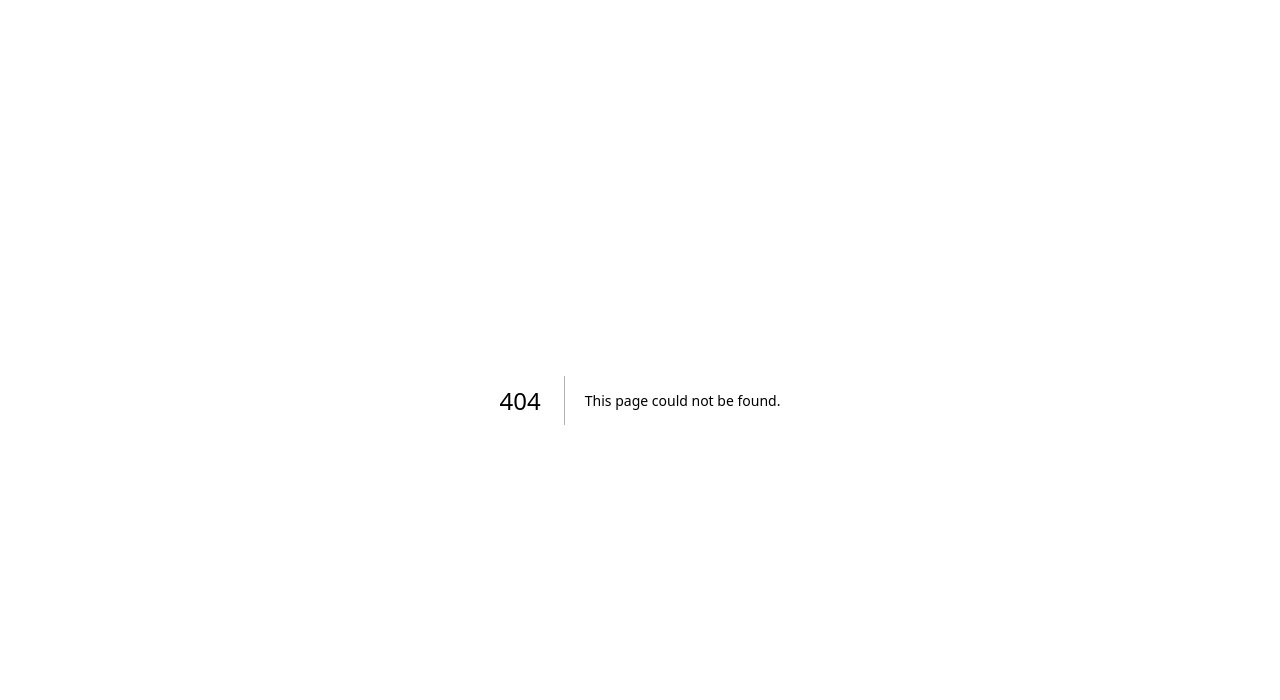
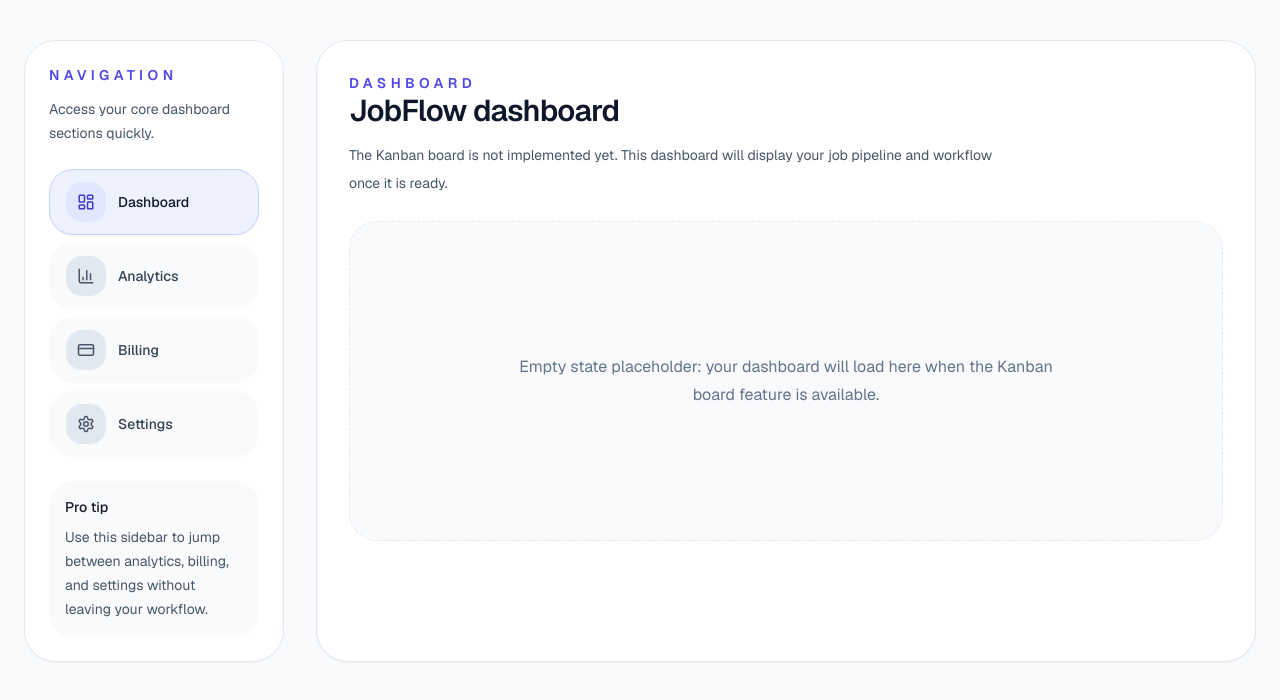
Before and after one commit to weasy1as/JobTrackerSaas, a Next.js app: page /dashboard in a window 1280 px wide. Before the commit this address had no page. Shown: the top 700 px of the page. Built offline with nearby package versions, Linux system fonts and the light colour scheme; no server answers.

Commit message:
created sidebar

```diff
--- /dev/null
+++ b/app/dashboard/page.tsx
@@ -0,0 +1,35 @@
+import FloatingSidebar from "@/components/navigation/FloatingSidebar";
+
+export default function DashboardPage() {
+  return (
+    <main className="min-h-screen bg-slate-50">
+      <div className="mx-auto grid max-w-7xl gap-8 px-6 py-10 lg:grid-cols-[260px_minmax(0,1fr)]">
+        <FloatingSidebar />
+
+        <section className="rounded-[2rem] border border-slate-200 bg-white p-8 shadow-sm">
+          <div className="flex flex-col gap-6">
+            <div>
+              <p className="text-sm font-semibold uppercase tracking-[0.32em] text-indigo-600">
+                Dashboard
+              </p>
+              <h1 className="text-3xl font-semibold tracking-tight text-slate-900">
+                JobFlow dashboard
+              </h1>
+              <p className="mt-3 max-w-2xl text-sm leading-7 text-slate-600">
+                The Kanban board is not implemented yet. This dashboard will
+                display your job pipeline and workflow once it is ready.
+              </p>
+            </div>
+
+            <div className="flex min-h-[320px] items-center justify-center rounded-[1.75rem] border border-dashed border-slate-200 bg-slate-50 p-10 text-center text-slate-500">
+              <p className="max-w-xl text-base leading-7">
+                Empty state placeholder: your dashboard will load here when the
+                Kanban board feature is available.
+              </p>
+            </div>
+          </div>
+        </section>
+      </div>
+    </main>
+  );
+}
--- /dev/null
+++ b/components/navigation/FloatingSidebar.tsx
@@ -0,0 +1,69 @@
+"use client";
+
+import { usePathname } from "next/navigation";
+import { BarChart3, CreditCard, LayoutDashboard, Settings } from "lucide-react";
+
+import SidebarItem from "@/components/navigation/SidebarItem";
+
+const navItems = [
+  {
+    href: "/dashboard",
+    label: "Dashboard",
+    Icon: LayoutDashboard,
+  },
+  {
+    href: "/analytics",
+    label: "Analytics",
+    Icon: BarChart3,
+  },
+  {
+    href: "/billing",
+    label: "Billing",
+    Icon: CreditCard,
+  },
+  {
+    href: "/settings",
+    label: "Settings",
+    Icon: Settings,
+  },
+];
+
+export default function FloatingSidebar() {
+  const pathname = usePathname();
+
+  return (
+    <aside className="hidden lg:block">
+      <nav className="sticky top-8 space-y-6 rounded-[2rem] border border-slate-200 bg-white/95 p-6 shadow-sm backdrop-blur-xl">
+        <div>
+          <p className="text-sm font-semibold uppercase tracking-[0.32em] text-indigo-600">
+            Navigation
+          </p>
+          <p className="mt-3 text-sm leading-6 text-slate-600">
+            Access your core dashboard sections quickly.
+          </p>
+        </div>
+
+        <div className="space-y-2">
+          {navItems.map(({ href, label, Icon }) => (
+            <SidebarItem
+              key={href}
+              href={href}
+              icon={Icon}
+              active={pathname === href}
+            >
+              {label}
+            </SidebarItem>
+          ))}
+        </div>
+
+        <div className="rounded-3xl bg-slate-50 p-4 text-sm text-slate-600">
+          <p className="font-medium text-slate-900">Pro tip</p>
+          <p className="mt-2 text-sm leading-6">
+            Use this sidebar to jump between analytics, billing, and settings
+            without leaving your workflow.
+          </p>
+        </div>
+      </nav>
+    </aside>
+  );
+}
--- /dev/null
+++ b/components/navigation/SidebarItem.tsx
@@ -0,0 +1,42 @@
+import Link from "next/link";
+import type { ComponentType, ReactNode } from "react";
+
+import { cn } from "@/lib/utils";
+
+interface SidebarItemProps {
+  href: string;
+  active?: boolean;
+  icon: ComponentType<{ className?: string; size?: number }>;
+  children: ReactNode;
+}
+
+export default function SidebarItem({
+  href,
+  active = false,
+  icon: Icon,
+  children,
+}: SidebarItemProps) {
+  return (
+    <Link
+      href={href}
+      className={cn(
+        "group flex items-center gap-3 rounded-3xl border px-4 py-3 text-sm font-medium transition-colors duration-150",
+        active
+          ? "border-indigo-200 bg-indigo-50 text-slate-900 shadow-sm"
+          : "border-transparent bg-slate-50 text-slate-700 hover:border-slate-200 hover:bg-slate-100",
+      )}
+    >
+      <span
+        className={cn(
+          "inline-flex h-10 w-10 items-center justify-center rounded-2xl transition-all duration-150",
+          active
+            ? "bg-indigo-100 text-indigo-700"
+            : "bg-slate-200 text-slate-600 group-hover:bg-slate-300",
+        )}
+      >
+        <Icon size={18} />
+      </span>
+      {children}
+    </Link>
+  );
+}
```
Also changed, not shown: features/jobs/kanban/KanbanBoard.tsx (added), features/jobs/kanban/types.ts (added).
